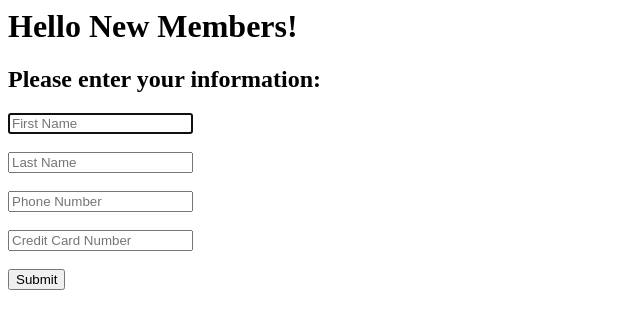
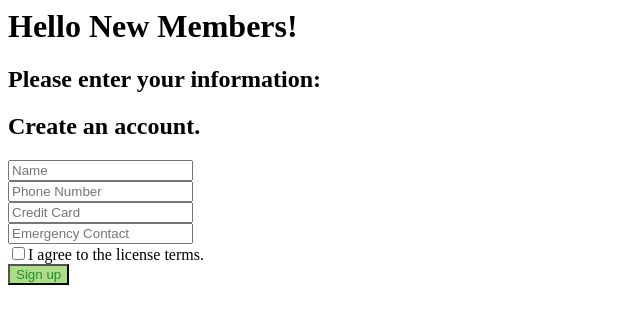
Before and after one commit to Lambe-source/8Inlets, a Flask app: template member_webapp/templates/new_member.html in a window 1280 px wide. Shown: the top 329 px of the page, without its empty margins (0-640 px from the left). Run offline with Flask 2, Linux system fonts and the light colour scheme; the template is opened without the code that fills it, so the values that code supplies are empty.

Commit message:
updated new member page

```diff
--- a/member_webapp/application.py
+++ b/member_webapp/application.py
@@ -1,8 +1,12 @@
 import os
-from flask import Flask, jsonify, render_template, redirect
+import boto3
+from flask import Flask, jsonify, render_template, redirect, request
+
 
 application = app = Flask(__name__)
 app.secret_key = os.urandom(24)
+
+dynamodb = boto3.resource('dynamodb', endpoint_url="http://localhost:8000")
 
 @app.route('/', methods=['GET'])
 def home():
@@ -25,3 +29,28 @@ def staff_portal():
     url = "http://0.0.0.0:5001/"
     return redirect(url)
     #return render_template('staff_portal.html')
+
+@app.route('/get_member_data', methods=['POST'])
+def get_member_data():
+    member_id_number = 500
+    if request.method == 'POST':
+        Name = request.form['Name']
+        PhoneNo = request.form['PhoneNo']
+        CreditCard = request.form['CreditCard']
+        EmContact = request.form['EmContact']
+
+        table = dynamodb.Table('Test')
+        member_id_number += table.item_count
+        table.put_item(
+                Item={
+            'Id': member_id_number,
+            'Name': Name,
+            'PhoneNo': PhoneNo,
+            'CreditCard': CreditCard,
+            'EmContact': EmContact,
+            'waiver': True,
+            'attendance': False
+                    }
+            )
+        return render_template('returning_member.html')
+    return render_template('new_member.html')
--- a/member_webapp/requirements.txt
+++ b/member_webapp/requirements.txt
@@ -5,3 +5,5 @@ flask_cors
 datetime
 
 requests
+
+boto3
--- a/member_webapp/templates/new_member.html
+++ b/member_webapp/templates/new_member.html
@@ -5,8 +5,24 @@
         </head>
 
         <body>
-            <form method="POST" action="/get_new_member_data">
-                <input name="first_name" type="text" placeholder="First Name" required autofocus><br><br>
+            <form method="POST" action="/get_member_data">
+		    <h2 class="text-center"><strong>Create</strong> an account.</h2>
+		    <div class="form-group"><input class="form-control" type="Name" name="Name" placeholder="Name"></div>
+		    <div class="form-group"><input class="form-control" type="PhoneNo" name="PhoneNo" placeholder="Phone Number"></div>
+		    <div class="form-group"><input class="form-control" type="CreditCard" name="CreditCard" placeholder="Credit Card"></div>
+		    <div class="form-group"><input class="form-control" type="EmContact" name="EmContact" placeholder="Emergency Contact"></div>
+
+
+		    <div class="form-group">
+			    <div class="form-check">
+				    <label class="form-check-label"><input class="form-put-input" type="checkbox">I agree to the license terms.</label>
+			    </div>
+		    </div>
+		    <div class="form-group">
+			    <input type="submit" name="submit" value="Sign up" class="btn btn-primary btn-block"
+			    			style="background-color:#aedc8a;cb(40,140,38);color:rgb(40,140,38);">
+		    </div>
+	<!--	    <input name="first_name" type="text" placeholder="First Name" required autofocus><br><br>
 
                 <input name="last_name" type="text" placeholder="Last Name" required autofocus><br><br>
 
@@ -14,7 +30,7 @@
 
                 <input name="credit_number" type="text" placeholder="Credit Card Number" required autofocus><br><br>
 
-                <button type="submit">Submit</button>
+		<button type="submit">Submit</button>-->
             </form>
 
         </body>
```
